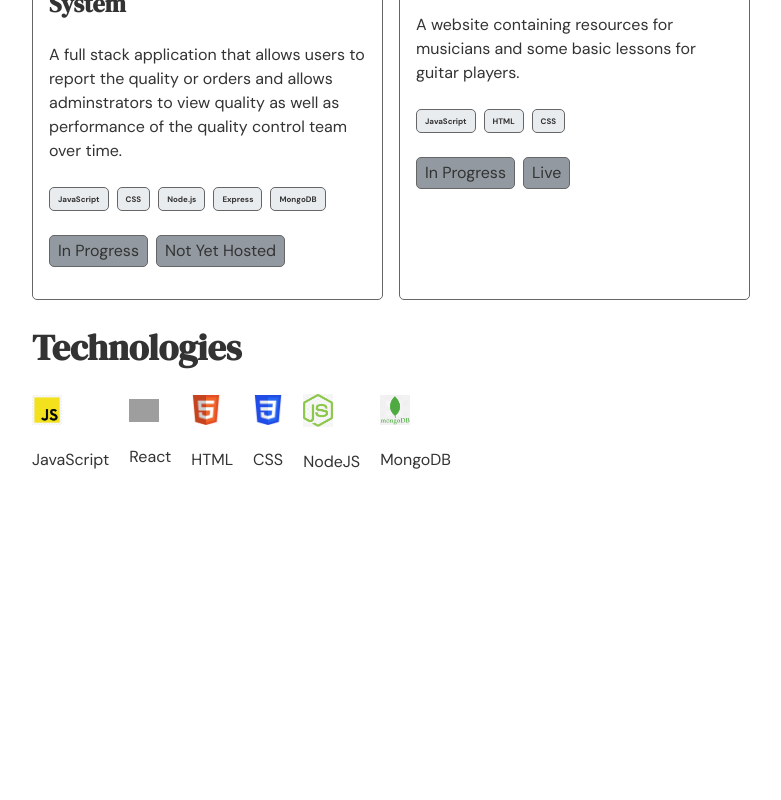
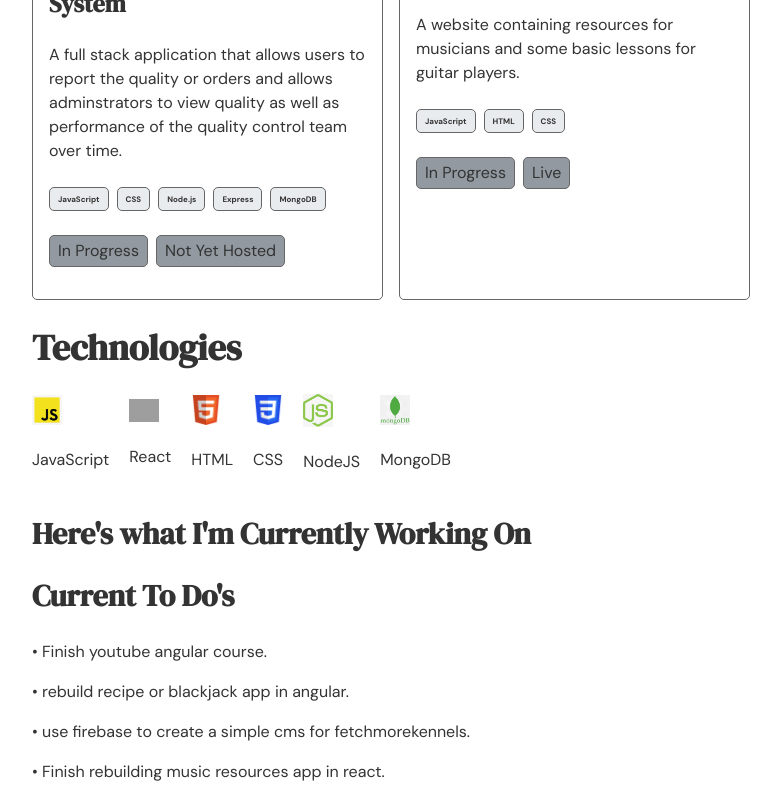
Before and after one commit to CalvinGaiennie/portfolio-vite, a React (Vite) app: page / in a window 1280 px wide. Shown: the part 653-1453 px from the top of the page, without its empty margins (249-1030 px from the left). Before the commit the page ends 1151 px from the top, so only its background shows below. Built offline with nearby package versions, Linux system fonts and the light colour scheme; grey boxes are pictures that could not be loaded.

Commit message:
added my todos here

```diff
--- a/src/pages/Homepage.jsx
+++ b/src/pages/Homepage.jsx
@@ -1,4 +1,4 @@
-import Experience from "../components/Experience";
+// import Experience from "../components/Experience";
 import Introduction from "../components/Introduction";
 import PageNav from "../components/PageNav";
 import ProjectsPreview from "../components/ProjectsPreview";
@@ -12,6 +12,14 @@ function Homepage() {
       {/* <Experience /> */}
       <ProjectsPreview />
       <Technologies />
+      <div>
+        <h2>Here&#39;s what I&#39;m Currently Working On</h2>
+        <h2>Current To Do&#39;s</h2>
+        <p>• Finish youtube angular course.</p>
+        <p>• rebuild recipe or blackjack app in angular.</p>
+        <p>• use firebase to create a simple cms for fetchmorekennels.</p>
+        <p>• Finish rebuilding music resources app in react.</p>
+      </div>
     </div>
   );
 }
--- a/src/pages/Projects.jsx
+++ b/src/pages/Projects.jsx
@@ -29,17 +29,7 @@ function Projects() {
           techStack={["JavaScript", "HTML", "CSS"]}
           // img={projectImage}
         />
-        <ProjectCard
-          title={"Learn Blackjack"}
-          description={
-            "A simple blackjack game that allows you to see what move perfect strategy would recommend, allowing the user to learn perfect strategy while activly playing the game."
-          }
-          link={"https://learn-blackjack.netlify.app/"}
-          // img={projectImage}
-          status={"In Progress"}
-          hostingStatus={"Live"}
-          techStack={["React", "JavaScript", "CSS"]}
-        />
+
         <ProjectCard
           title={"This Portfolio"}
           description={
@@ -56,6 +46,17 @@ function Projects() {
           // img={projectImage}
           status={"In Progress"}
           link={"https://fetchmorekennels.netlify.app/"}
+          hostingStatus={"Live"}
+          techStack={["React", "JavaScript", "CSS"]}
+        />
+        <ProjectCard
+          title={"Learn Blackjack"}
+          description={
+            "A simple blackjack game that allows you to see what move perfect strategy would recommend, allowing the user to learn perfect strategy while activly playing the game."
+          }
+          link={"https://learn-blackjack.netlify.app/"}
+          // img={projectImage}
+          status={"In Progress"}
           hostingStatus={"Live"}
           techStack={["React", "JavaScript", "CSS"]}
         />
```
